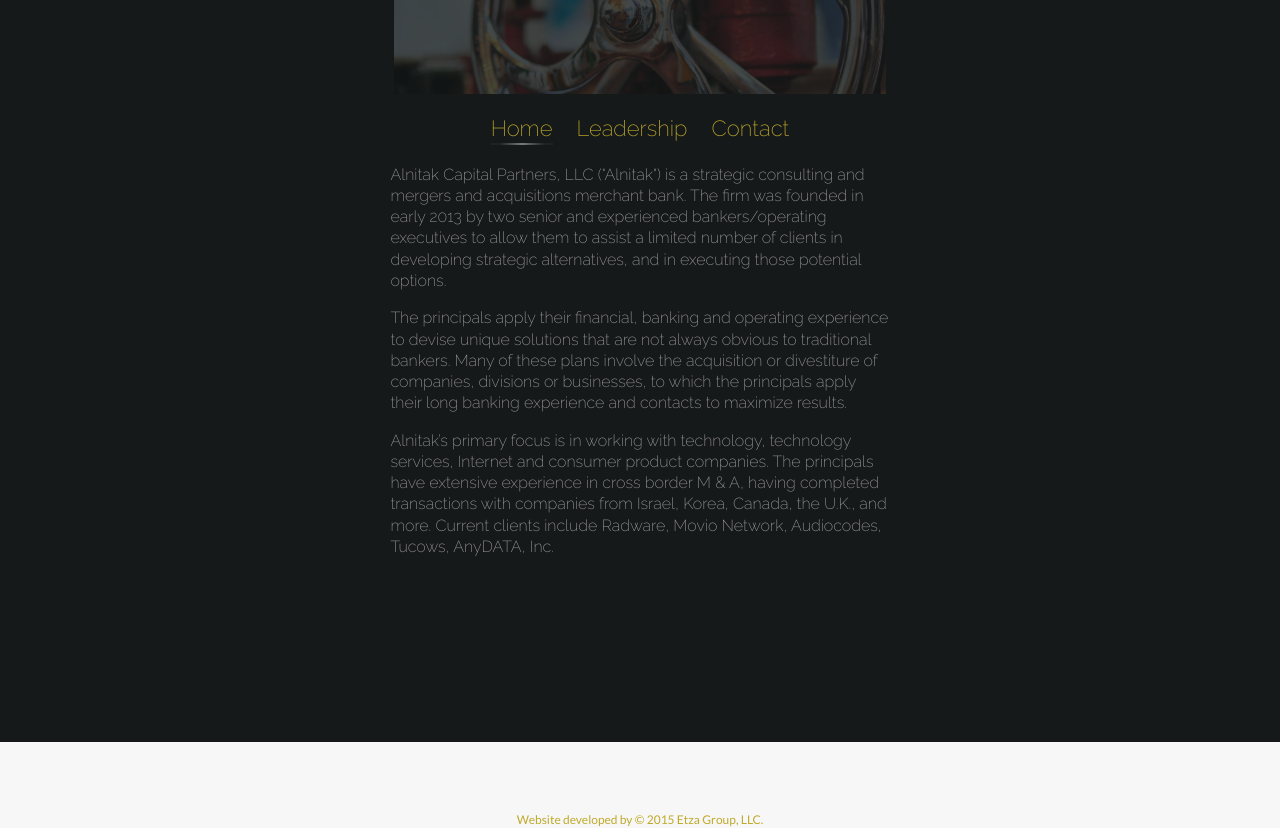
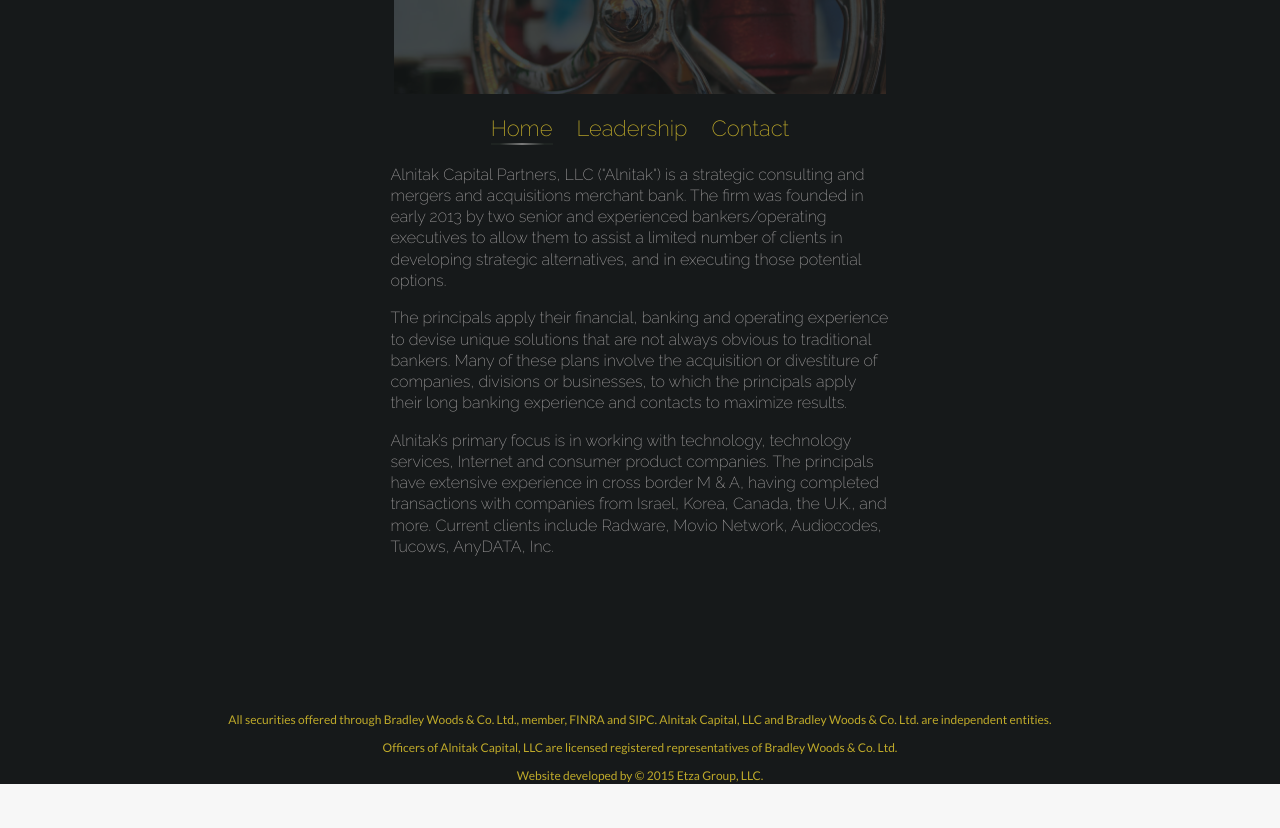
Before and after one commit to YitYeh/AlnitakCapital, a plain HTML site: page index.html in a window 1280 px wide. Shown: the part 58-886 px from the top of the page. After the commit the page ends 842 px from the top, so only its background shows below. Drawn offline with Linux system fonts and the light colour scheme; a web font is replaced by a local one.

Commit message:
Footer changes

```diff
--- a/index.html
+++ b/index.html
@@ -62,7 +62,7 @@
                                 <img id="Barr" src="images/mbar_img.jpg" alt="Michael Barr" class="leadership-image" />
                                 <span class="new-line segoe">Michael Barr</span>
                                 <span class="new-line segoe-bold">Managing Director</span>
-                            </div
+                            </div>
 						    <div class="new-line leadership-text">
 								<p>Mr. Barr has been a Managing Director at Water Mill Partners, LLC, which advised corporate clients on mergers and acquisitions in the technology and consumer sectors.  Mr. Barr was previously a Managing Director in mergers and acquisitions at Rothschild, Inc. in New York, the U.S. subsidiary of the Rothschild’s global investment banking business.  While at Rothschild, Mr. Barr was a generalist in mergers and acquisitions for technology, media, consumer and industrial businesses.  Previously, he worked at Robertson Stephens, Inc., CIBC World Markets and Salomon Smith Barney, where he specialized in technology M &amp; A.<p/>
                                 <p>During his 20 years of investment banking experience, he completed more than 60 transactions, representing more than $15 billion of enterprise value.  Mr. Barr holds a BSE in Marketing and Finance and an MBA in Finance from the Wharton School of Finance at the University of Pennsylvania.</p>
@@ -104,6 +104,7 @@
 			<div class="push"></div>
 		</div>
 		<div class="footer">
+			<p> All securities offered through Bradley Woods & Co. Ltd., member, FINRA and SIPC. Alnitak Capital, LLC and Bradley Woods & Co. Ltd. are independent entities.</p><p> Officers of Alnitak Capital, LLC are licensed registered representatives of Bradley Woods & Co. Ltd.</p>
 			<span>Website developed by &copy; 2015 Etza Group, LLC.</span>
 		</div>
 	</body>
--- a/styles/main.css
+++ b/styles/main.css
@@ -225,11 +225,12 @@
 
 .footer {
 	text-align: center;
-	height: auto !important;F
-	height: 100%;
+	height: auto !important;
 	margin-top: 70px;
 	color: rgba(191, 170, 42, 1);
 	font-size: 12px;
+	background-color: #16191A;
+
 }
 
 .footer, .push {
```
